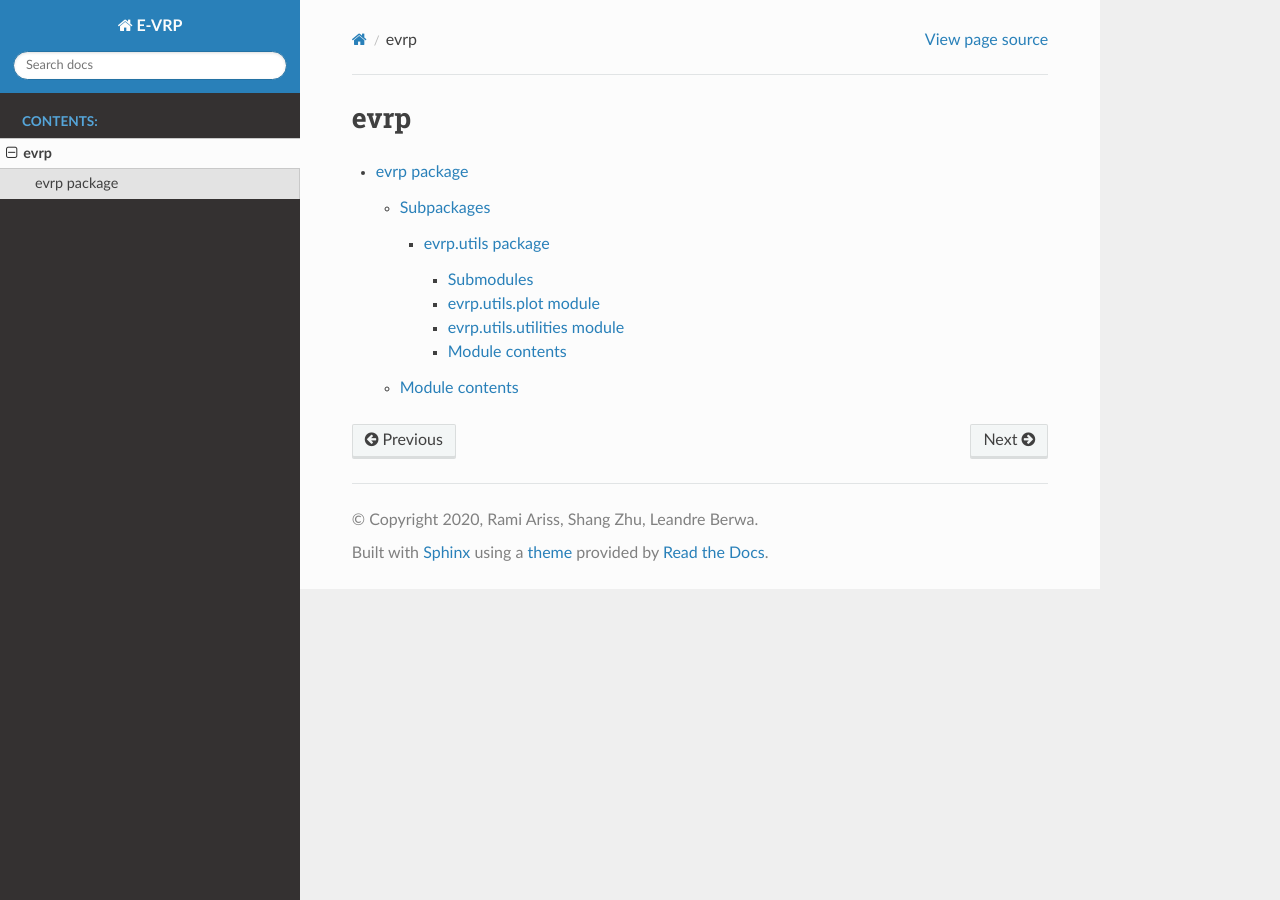
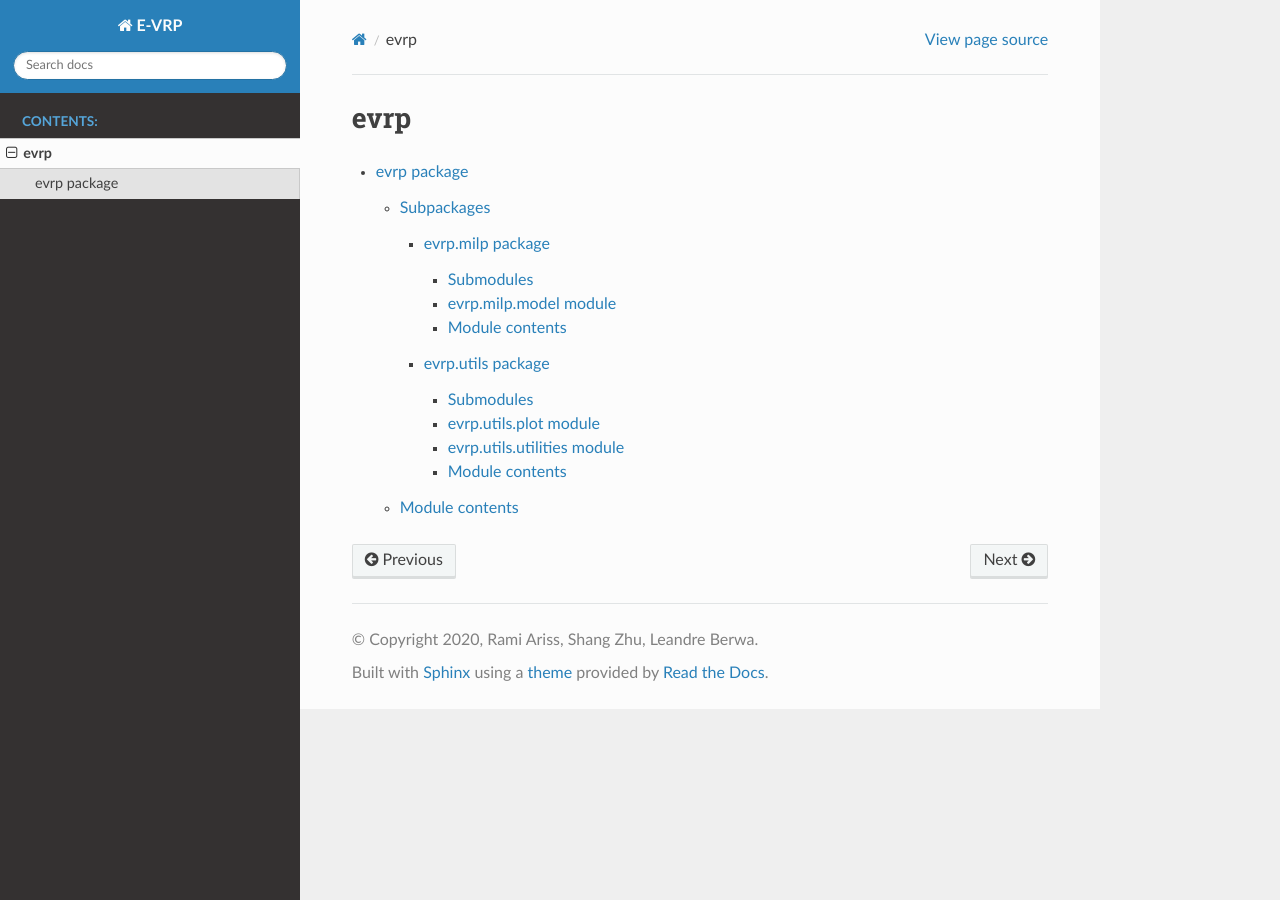
Before and after one commit to rariss/E-VRP-TW-V2G, a Sphinx documentation site: the page built from docs/source/modules.rst, in a window 1280 px wide. Built offline with Sphinx 7.4.7 and the Read the Docs theme 2.0.0, drawn with Linux system fonts in a browser that asks for light colours.

Commit message:
Doc clean-up.

```diff
--- /dev/null
+++ b/docs/source/evrp.milp.rst
@@ -0,0 +1,21 @@
+evrp.milp package
+=================
+
+Submodules
+----------
+
+evrp.milp.model module
+----------------------
+
+.. automodule:: evrp.milp.model
+   :members:
+   :undoc-members:
+   :show-inheritance:
+
+Module contents
+---------------
+
+.. automodule:: evrp.milp
+   :members:
+   :undoc-members:
+   :show-inheritance:
--- a/docs/source/evrp.rst
+++ b/docs/source/evrp.rst
@@ -7,6 +7,7 @@ Subpackages
 .. toctree::
    :maxdepth: 4
 
+   evrp.milp
    evrp.utils
 
 Module contents
```
Also changed, not shown: 2 other files.
